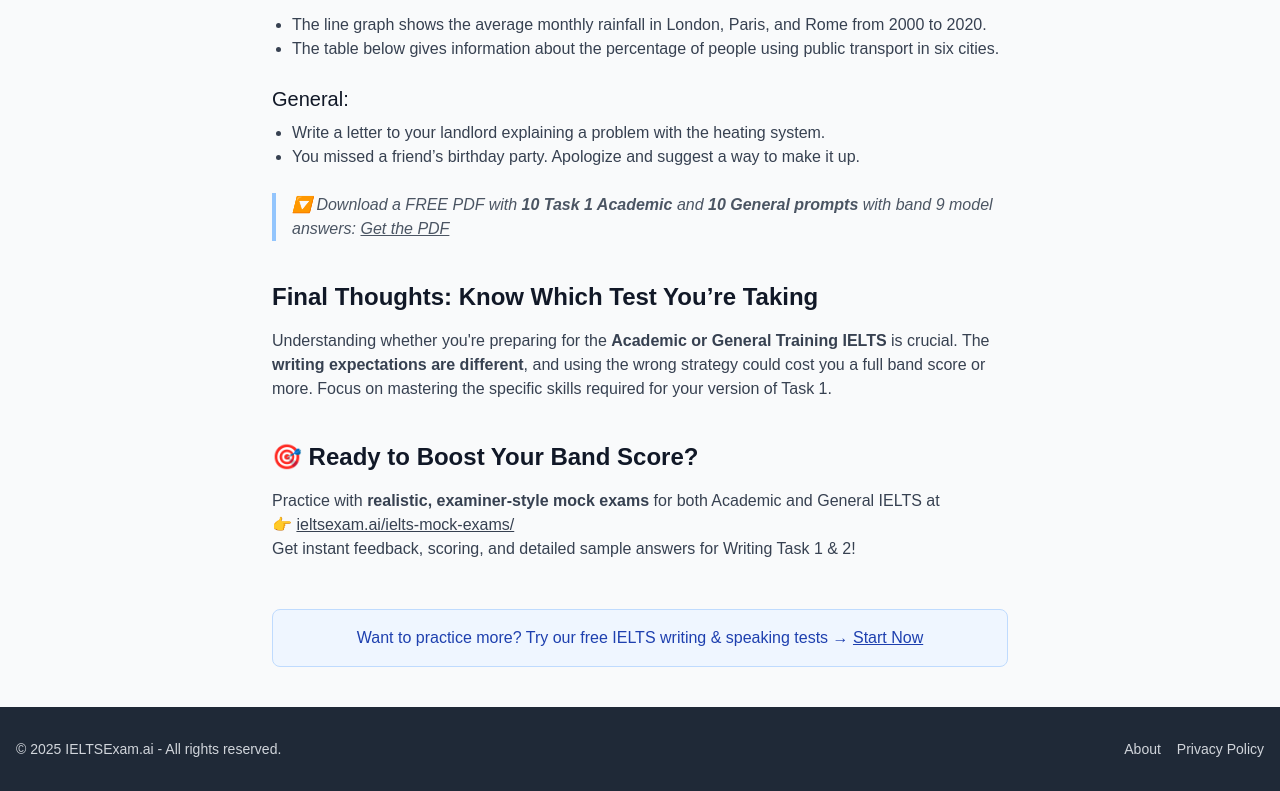
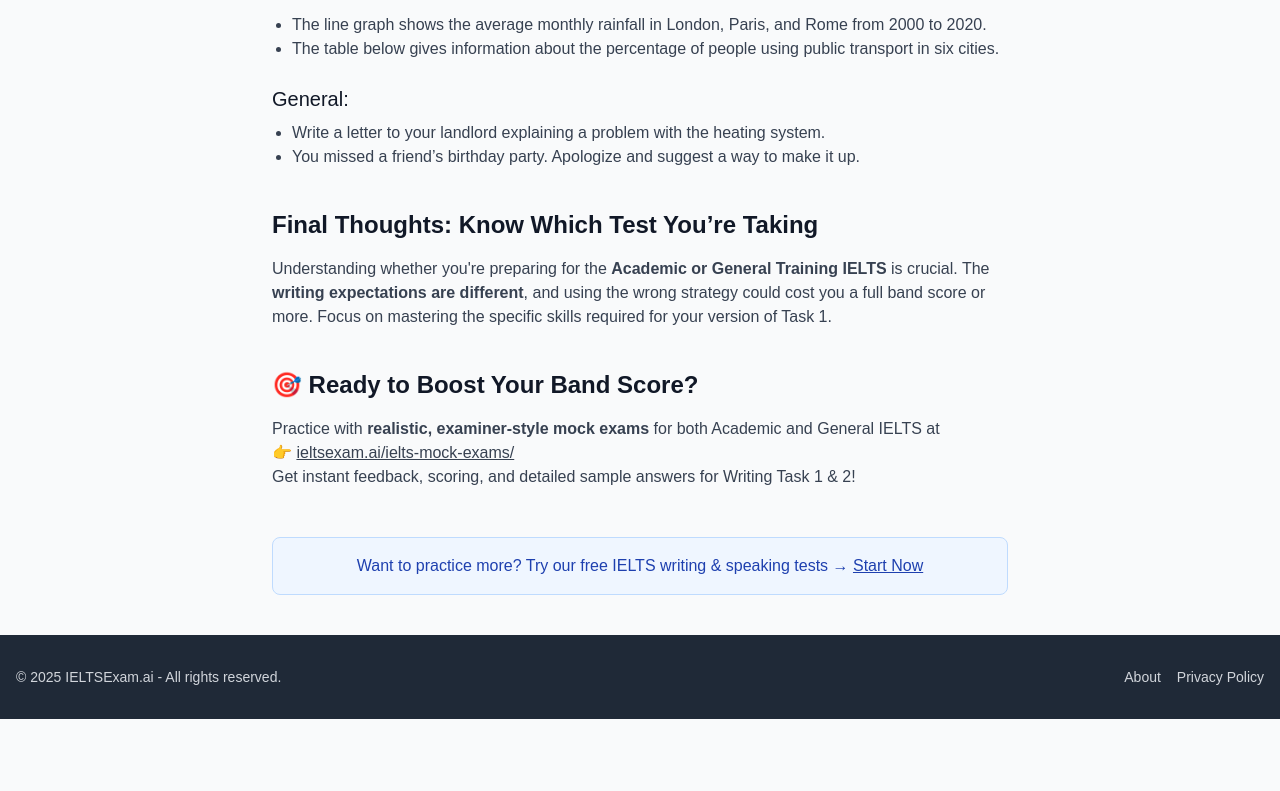
Before and after one commit to shashank-padala/ieltsexam-ai, a Next.js app: page /ielts-exam-tips/writing-mastery/ielts-writing-task-1-academic-vs-general-key-differences in a window 1280 px wide. Shown: the part 2421-3212 px from the top of the page. After the commit the page ends 3140 px from the top, so only its background shows below. Built offline with nearby package versions, Linux system fonts and the light colour scheme; no server answers.

Commit message:
updated blog content

```diff
--- a/app/ielts-exam-tips/writing-mastery/ielts-writing-task-1-academic-vs-general-key-differences/page.tsx
+++ b/app/ielts-exam-tips/writing-mastery/ielts-writing-task-1-academic-vs-general-key-differences/page.tsx
@@ -155,9 +155,6 @@ export default function Page() {
             <li>You missed a friend’s birthday party. Apologize and suggest a way to make it up.</li>
           </ul>
 
-          <blockquote className="border-l-4 border-blue-300 pl-4 italic text-gray-600 my-6">
-            🔽 Download a FREE PDF with <strong>10 Task 1 Academic</strong> and <strong>10 General prompts</strong> with band 9 model answers: <a href="https://ieltsexam.ai/ielts-mock-exams/" className="underline">Get the PDF</a>
-          </blockquote>
         </section>
 
         <section>
```
